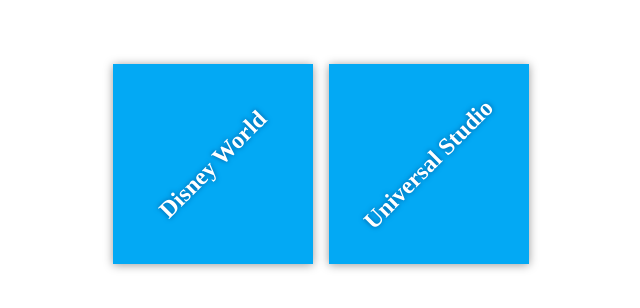
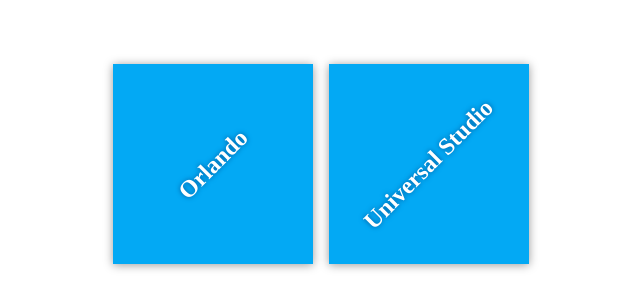
Before and after one commit to Clairelyc/MTP, a plain HTML site: page index.html in a window 1280 px wide. Shown: the part 236-544 px from the top of the page, without its empty margins (319-959 px from the left). Drawn offline with Linux system fonts and the light colour scheme.

Commit message:
Changing one destination

```diff
--- a/index.html
+++ b/index.html
@@ -10,8 +10,8 @@
 
     <div class="container">
         <div class="destination-container">
-            <div class="destination" id="Disney World">
-                <h2>Disney World</h2>
+            <div class="destination" id="Orlando">
+                <h2>Orlando</h2>
             </div>
 
             <div class="destination" id="Universal Studio">
```
